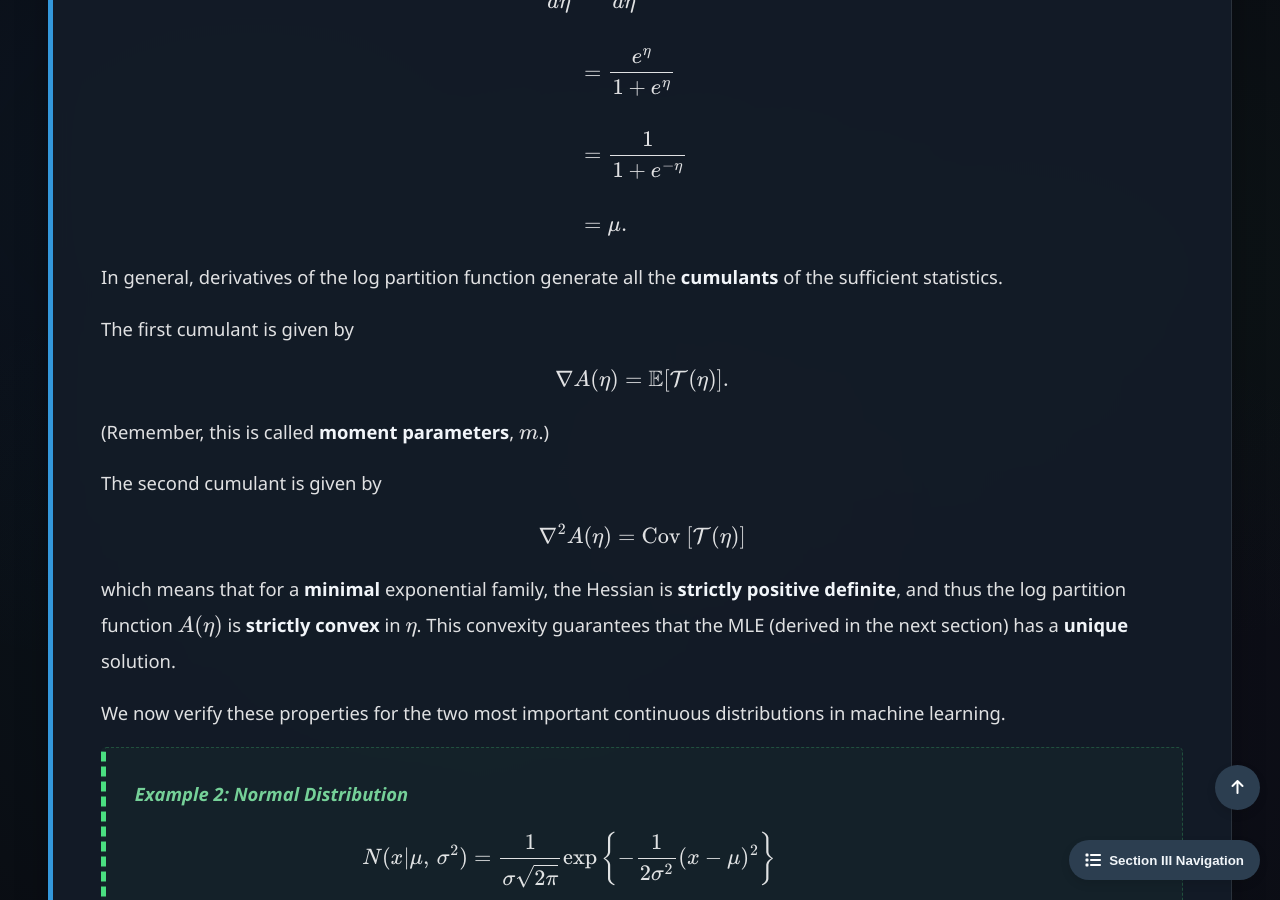
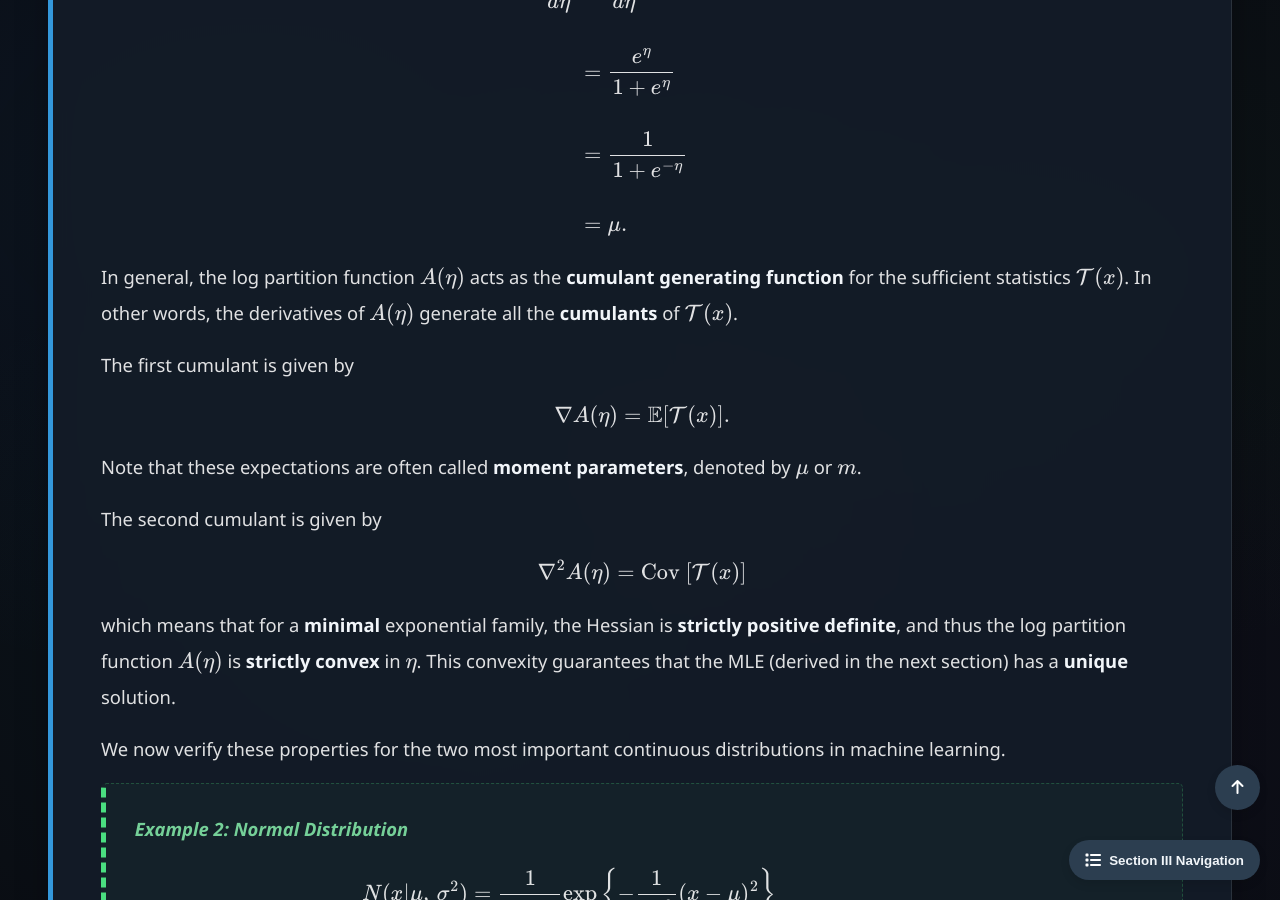
Before and after one commit to Yusukey01/yusukey01.github.io, a Jekyll site: the page built from Mathematics/Probability/expfamily.html, in a window 1280 px wide and 900 px high, scrolled down 4740 px. Built offline with Jekyll 4.4.1, drawn with Linux system fonts in a browser that asks for light colours.

Commit message:
revised explanations and style

```diff
--- a/Mathematics/Probability/expfamily.html
+++ b/Mathematics/Probability/expfamily.html
@@ -209,25 +209,26 @@ uses_python: false
                 </p>
 
                 <p>
-                    In general, derivatives of the log partition function generate all the <strong>cumulants</strong> of the sufficient
-                    statistics.
+                    In general, the log partition function \(A(\eta)\) acts as the <strong>cumulant generating function</strong> for
+                    the sufficient statistics \(\mathcal{T}(x)\). In other words, the derivatives of \(A(\eta)\) generate all the
+                    <strong>cumulants</strong> of \(\mathcal{T}(x)\).
                 </p>
 
                 <p>
                     The first cumulant is given by
                     \[
-                    \nabla A(\eta) = \mathbb{E }[\mathcal{T}(\eta)].
+                    \nabla A(\eta) = \mathbb{E}[\mathcal{T}(x)].
                     \]
-                    (Remember, this is called <strong>moment parameters</strong>, \(m\).)
+                    Note that these expectations are often called <strong>moment parameters</strong>, denoted by \(\mu\) or \(m\).
                 </p>
 
                 <p>
                     The second cumulant is given by
                     \[
-                    \nabla^2 A(\eta) = \text{Cov }[\mathcal{T}(\eta)]
+                    \nabla^2 A(\eta) = \text{Cov }[\mathcal{T}(x)]
                     \]
                     which means that for a <strong>minimal</strong> exponential family, the Hessian is <strong>strictly positive definite</strong>,
-                    and thus the log partition function \(A(\eta)\) is <strong>strictly convex</strong> in \(\eta\)</strong>.
+                    and thus the log partition function \(A(\eta)\) is <strong>strictly convex</strong> in \(\eta\).
                     This convexity guarantees that the MLE (derived in the next section) has a <strong>unique</strong> solution.
                 </p>
 
```
